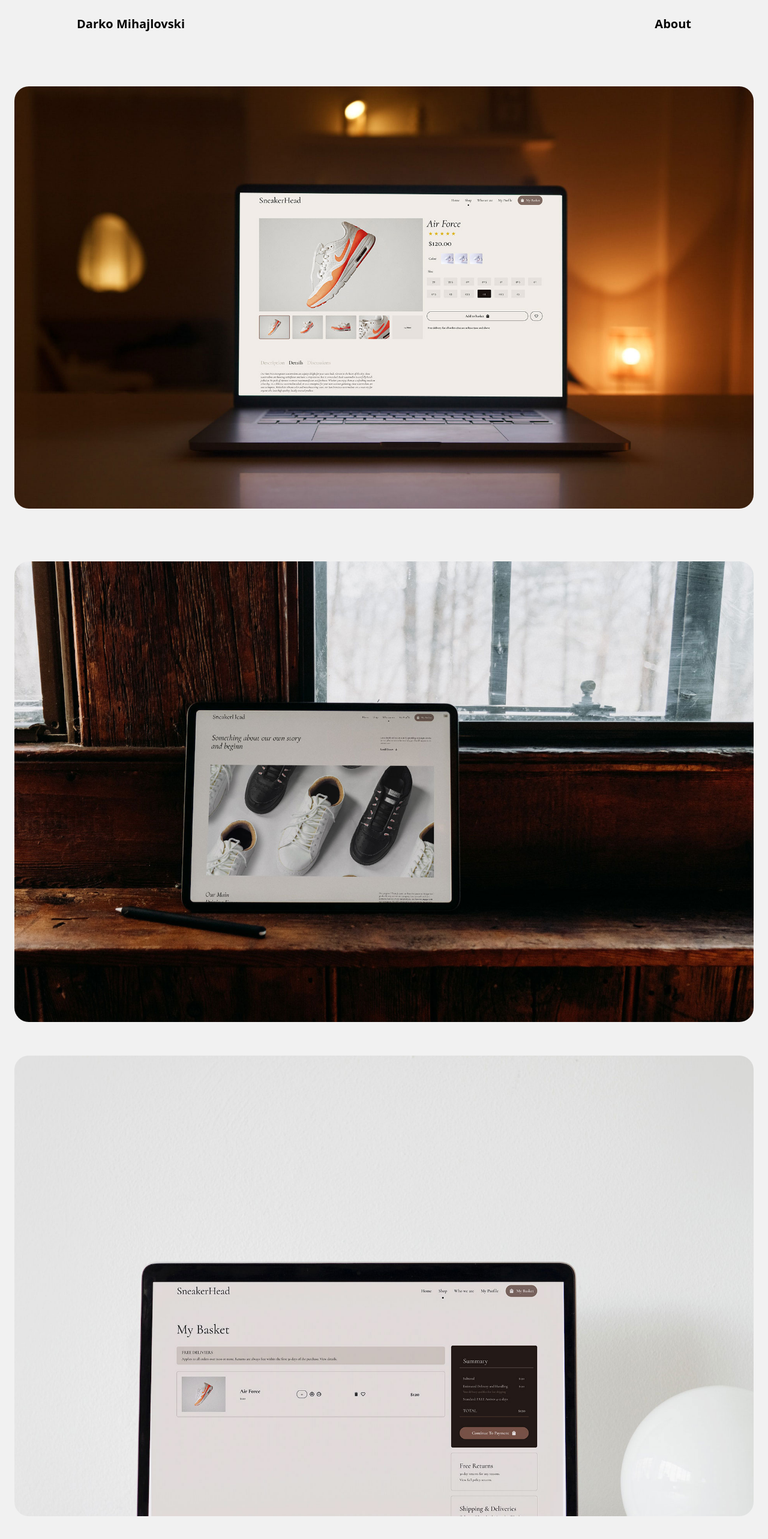
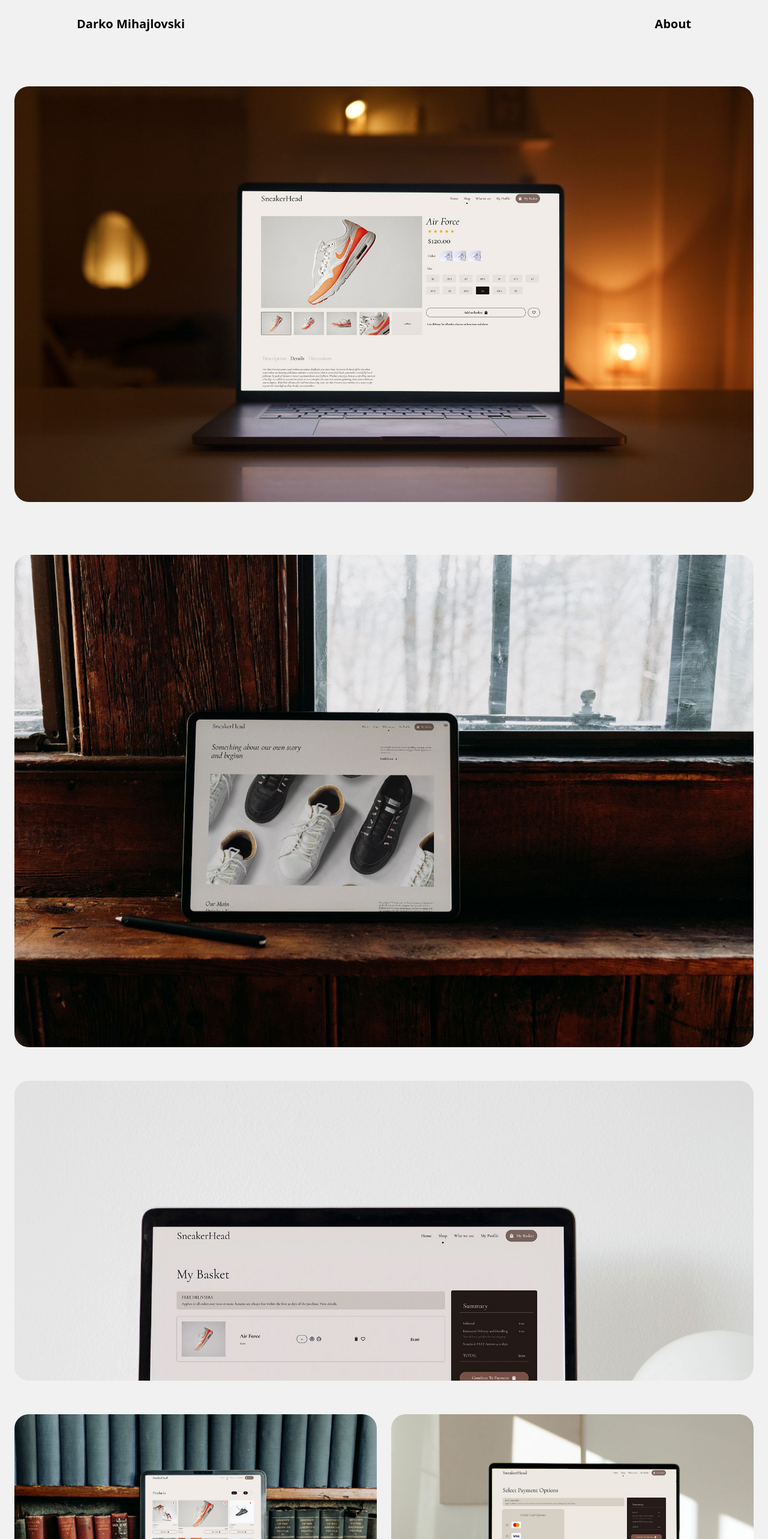
Before and after one commit to DarkoM996/nextjs-pagerouter-portfolio, a Next.js app: page /components/SneakerHeadImages in a window 1280 px wide. Shown: the top 2566 px of the page at 60% size. Built offline with nearby package versions, Linux system fonts and the light colour scheme.

Commit message:
latest attempt

```diff
--- a/pages/components/SneakerHeadImages.jsx
+++ b/pages/components/SneakerHeadImages.jsx
@@ -14,35 +14,35 @@ const SneakerHeadImages = () => {
       {/* Grid */}
       <div className="grid grid-cols-1 gap-6">
         {/* Image #1 */}
-        <div className="relative w-full h-screen py-12 ">
+        <div className="relative w-full h-full py-12 ">
           <Image
             priority={true}
             src={picture1}
             alt="/"
-            className="object-cover w-full h-full rounded-3xl"
+            className="object-cover w-full h-full rounded-3xl bg-center"
           />
         </div>
         {/* Image #2 */}
-        <div className="relative w-full h-screen py-4 ">
+        <div className="relative w-full h-full py-4 ">
           <Image
             priority={true}
             src={picture2}
             alt="/"
-            className="object-cover w-full h-full rounded-3xl"
+            className="object-cover w-full h-full rounded-3xl bg-center"
           />
         </div>
         {/* Image #3 */}
-        <div className="relative w-full h-screen py-4 ">
+        <div className="relative w-full h-full py-4 ">
           <Image
             priority={true}
             src={picture3}
             alt="/"
-            className="object-cover w-full h-full rounded-3xl"
+            className="object-cover w-full h-[500px] rounded-3xl bg-center"
           />
         </div>
         {/* Image #4 */}
         <div className="grid grid-cols-2 gap-6">
-          <div className="relative w-full h-screen py-4 ">
+          <div className="relative w-full h-full py-4 ">
             <Image
               priority={true}
               src={picture4}
@@ -51,7 +51,7 @@ const SneakerHeadImages = () => {
             />
           </div>
           {/* Image #5 */}
-          <div className="relative w-full h-screen py-4 ">
+          <div className="relative w-full h-full py-4 ">
             <Image
               priority={true}
               src={picture5}
@@ -61,7 +61,7 @@ const SneakerHeadImages = () => {
           </div>
         </div>
         {/* Image #6 */}
-        <div className="relative w-full h-screen py-4 ">
+        <div className="relative w-full h-full py-4 ">
           <Image
             priority={true}
             src={picture6}
@@ -70,7 +70,7 @@ const SneakerHeadImages = () => {
           />
         </div>
         {/* Image #7 */}
-        <div className="relative w-full h-screen py-4 ">
+        <div className="relative w-full h-full py-4 ">
           <Image
             priority={true}
             src={picture7}
```
